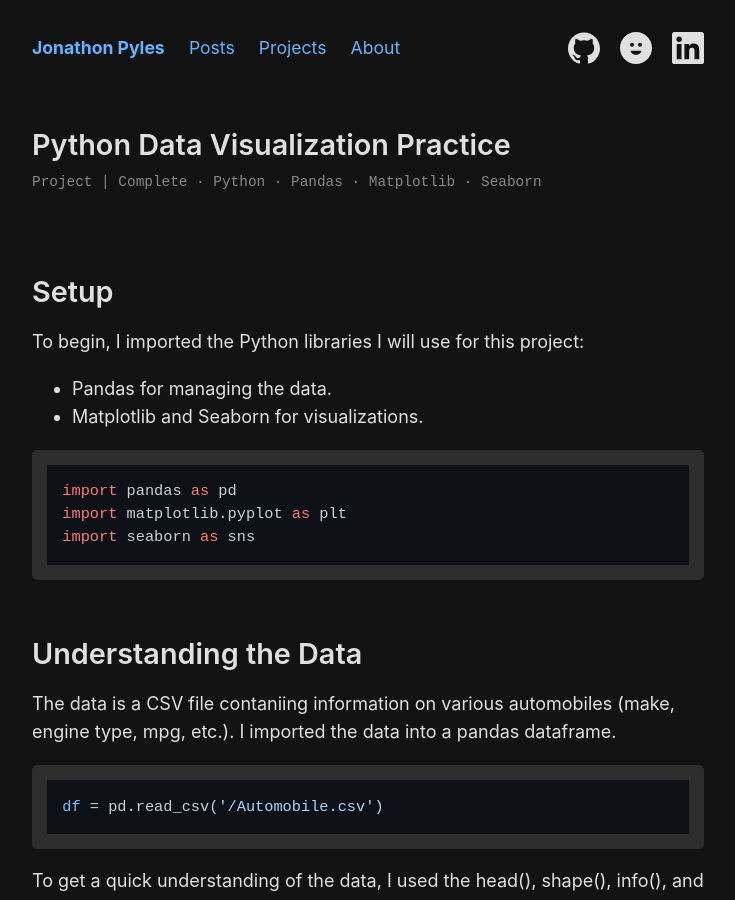
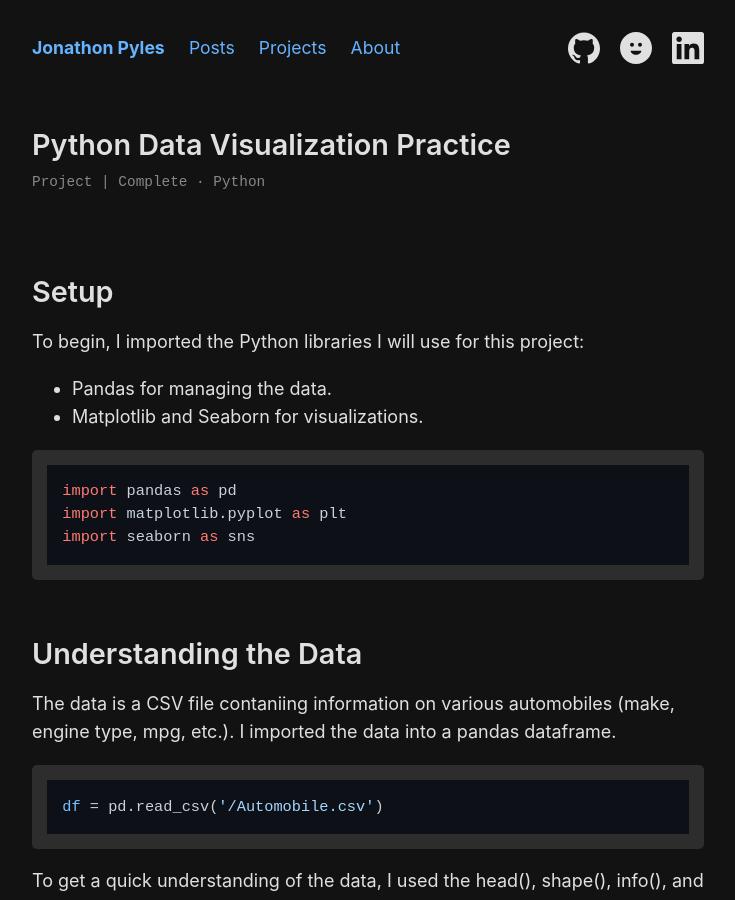
Before and after one commit to JNPyles/JNPyles.github.io, a Jekyll site: the page built from _posts/2024/2024-02-18-Python-Data-Visualization.md, in a window 1280 px wide and 900 px high. Shown: the whole window, without its empty margins (272-1007 px from the left). Built offline with Jekyll 4.4.1, drawn with Linux system fonts in a browser that asks for light colours; nearby versions of some CDN libraries; some of the changed lines change nothing that is shown.

Commit message:
Website Updates

```diff
--- a/_config.yml
+++ b/_config.yml
@@ -3,7 +3,7 @@
 
 title: Jonathon Pyles
 description: AI Development & Governance | CRCM | CERP
-url: "https://jnpyles.github.io"
+url: "https://jnpyles.com"
 author:
   name: Jonathon Pyles
 
--- a/_posts/2024/2024-02-18-Python-Data-Visualization.md
+++ b/_posts/2024/2024-02-18-Python-Data-Visualization.md
@@ -3,8 +3,9 @@
 title: "Python Data Visualization Practice"
 date: 2024-02-18
 category: [Data Analytics]
-tags: [Complete,Python,Pandas,Matplotlib,Seaborn]
+tags: [Complete,Python]
 description: "Practice using Python's data visualization libraries."
+image: /assets/images/2024-02-18-Python-Data-Visualization/price-histogram-improved.webp
 ---
 
 # Setup
```
